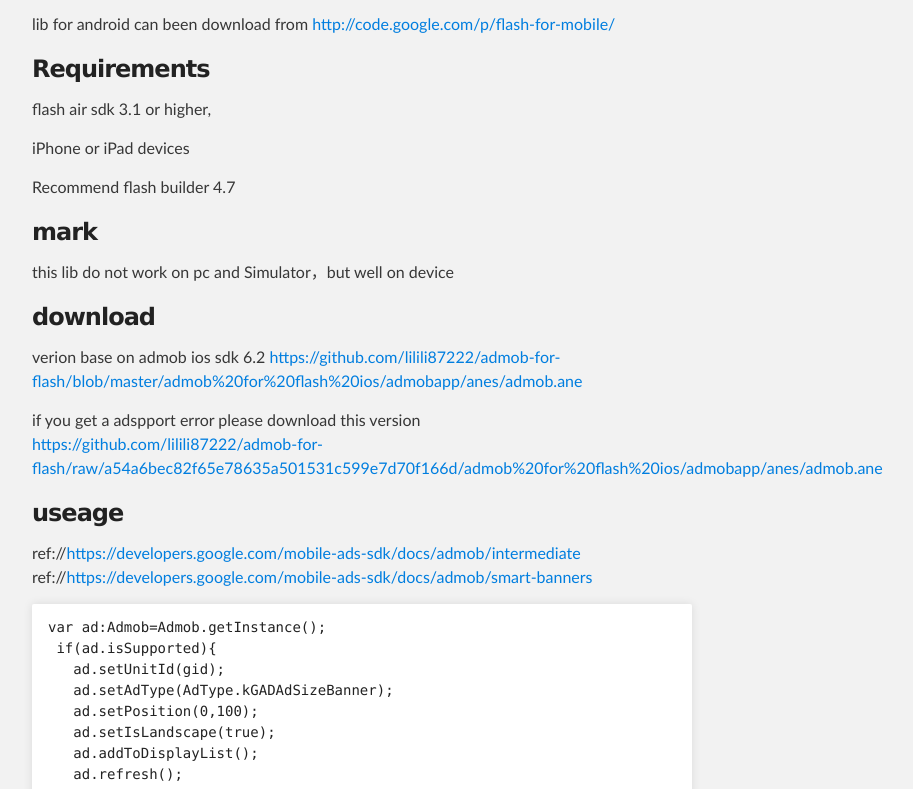
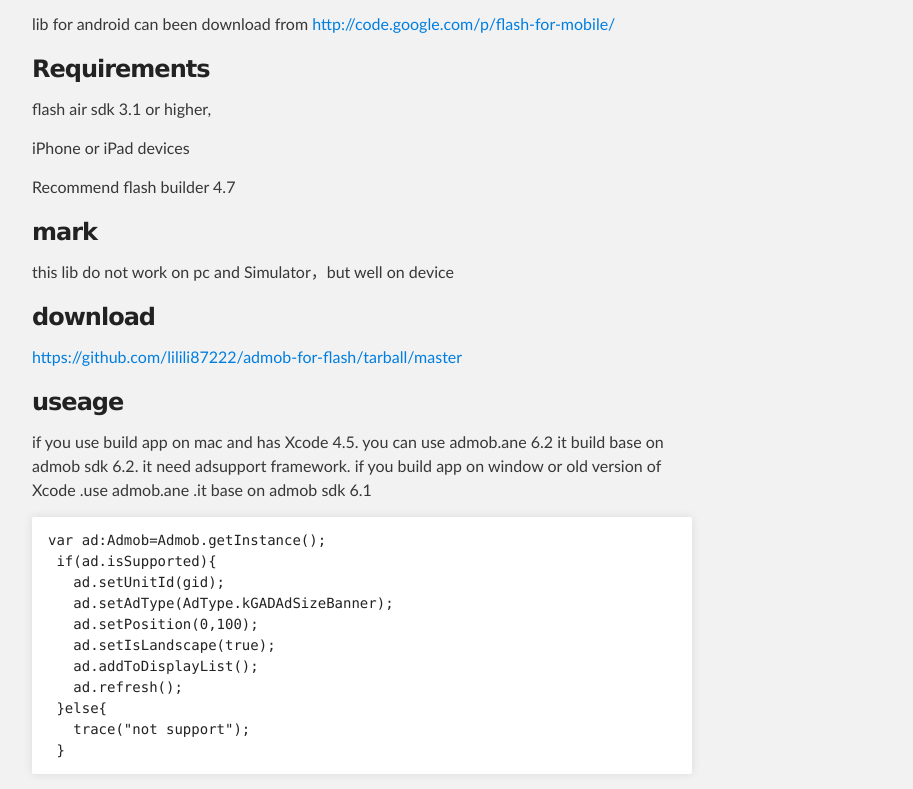
Before and after one commit to wesamAmmory/admob-for-flash, a plain HTML site: page index.html in a window 1280 px wide. Shown: the part 516-1305 px from the top of the page, without its empty margins (288-1201 px from the left). Drawn offline with Linux system fonts and the light colour scheme.

```diff
--- a/index.html
+++ b/index.html
@@ -56,16 +56,11 @@ user can set postion of ad</p>
 
 <h3>download</h3>
 
-<p>verion base on admob ios sdk 6.2
-<a href="https://github.com/lilili87222/admob-for-flash/blob/master/admob%20for%20flash%20ios/admobapp/anes/admob.ane">https://github.com/lilili87222/admob-for-flash/blob/master/admob%20for%20flash%20ios/admobapp/anes/admob.ane</a></p>
-
-<p>if you get a adspport error please download this version
- <a href="https://github.com/lilili87222/admob-for-flash/raw/a54a6bec82f65e78635a501531c599e7d70f166d/admob%20for%20flash%20ios/admobapp/anes/admob.ane">https://github.com/lilili87222/admob-for-flash/raw/a54a6bec82f65e78635a501531c599e7d70f166d/admob%20for%20flash%20ios/admobapp/anes/admob.ane</a></p>
+<p><a href="https://github.com/lilili87222/admob-for-flash/tarball/master">https://github.com/lilili87222/admob-for-flash/tarball/master</a></p>
 
 <h3>useage</h3>
 
-<p>ref://<a href="https://developers.google.com/mobile-ads-sdk/docs/admob/intermediate">https://developers.google.com/mobile-ads-sdk/docs/admob/intermediate</a>
-ref://<a href="https://developers.google.com/mobile-ads-sdk/docs/admob/smart-banners">https://developers.google.com/mobile-ads-sdk/docs/admob/smart-banners</a></p>
+<p>if you use build app on mac and has Xcode 4.5.   you can use admob.ane 6.2 it build base on admob sdk 6.2. it need adsupport framework. if you build app on window or old version of Xcode .use admob.ane .it base on admob sdk 6.1</p>
 
 <pre><code>var ad:Admob=Admob.getInstance();
  if(ad.isSupported){
```
Also changed, not shown: params.json (+1 -1 lines).
